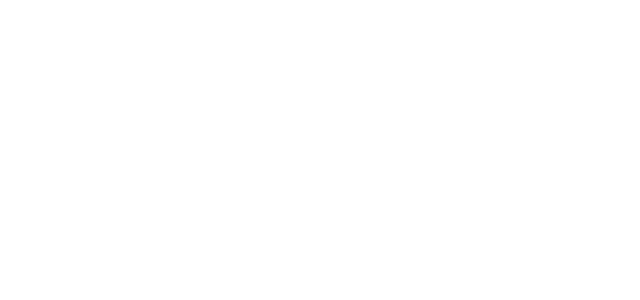
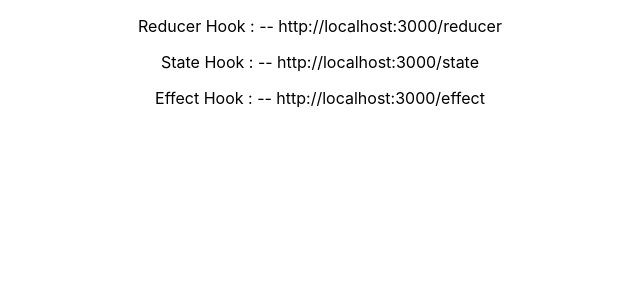
Before and after one commit to sudhansom/allHooksInReact, a React (Create React App) app: page / in a window 1280 px wide. Before the commit this address had no page. Shown: the top 300 px of the page, without its empty margins (320-960 px from the left). Built offline with nearby package versions, Linux system fonts and the light colour scheme.

Commit message:
added a homepage to display the urls

```diff
--- a/src/App.js
+++ b/src/App.js
@@ -4,11 +4,13 @@
 import UseEffectHook from "./UseEffectHook";
 import UseReducerHook from "./UseReducerHook";
 import UseStateHook from "./UseStateHook";
+import Home from "./Home";
 
 function App() {
   return (
     <div className="App">
       <Routes>
+        <Route path="/" element={<Home />}></Route>
         <Route path="/effect" element={<UseEffectHook />}></Route>
         <Route path="/state" element={<UseStateHook />}></Route>
         <Route path="/reducer" element={<UseReducerHook />}></Route>
--- /dev/null
+++ b/src/Home.js
@@ -0,0 +1,13 @@
+import React from "react";
+
+function Home() {
+  return (
+    <div>
+      <p>Reducer Hook : -- http://localhost:3000/reducer</p>
+      <p>State Hook : -- http://localhost:3000/state</p>
+      <p>Effect Hook : -- http://localhost:3000/effect</p>
+    </div>
+  );
+}
+
+export default Home;
```
